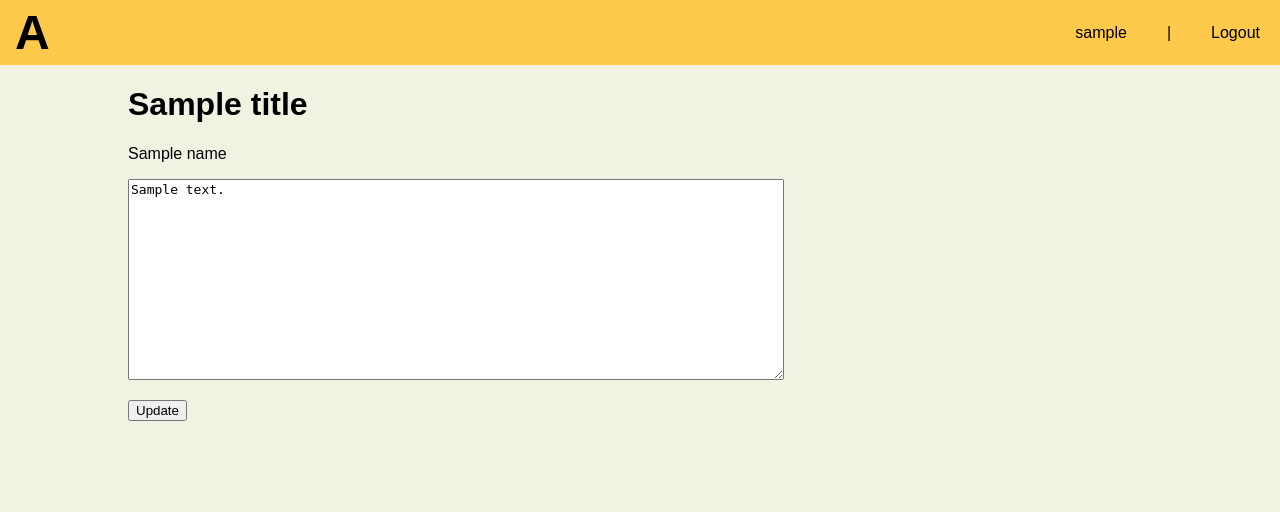
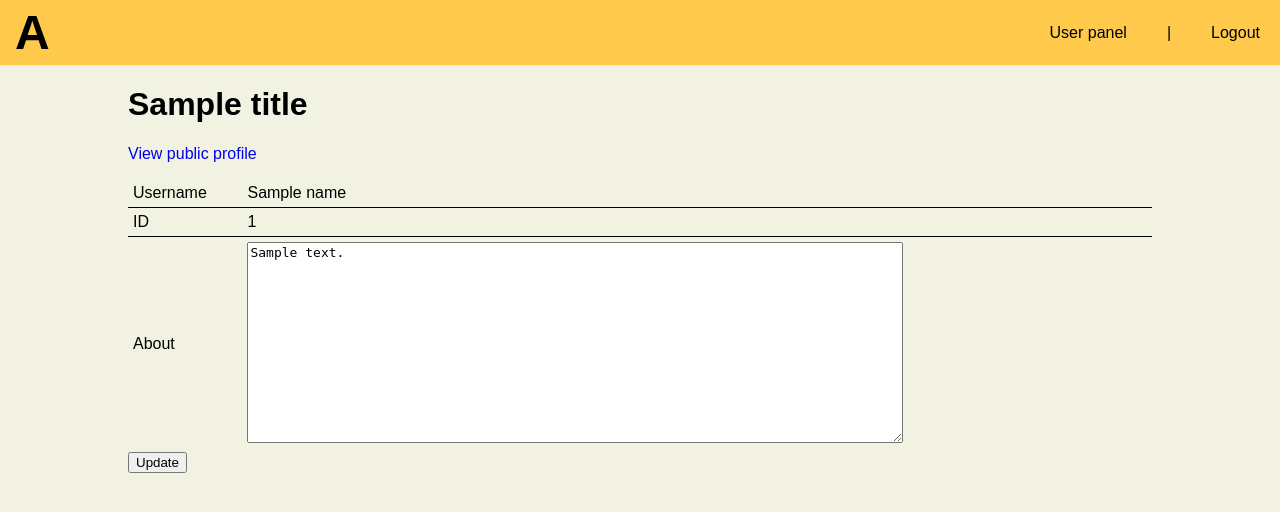
Before and after one commit to Demindiro/agreper, a Flask app: template templates/user_edit.html in a window 1280 px wide. Shown: the top 512 px of the page. Run offline with Flask 2, Linux system fonts and the light colour scheme; the visitor is signed in with stand-in values (Sample User, id 1); the template is opened without the code that fills it: most values are stand-ins (such as "Sample title", 1, 10 or a date in 2020).

Commit message:
Force lowercase username, remove from session

```diff
--- a/main.py
+++ b/main.py
@@ -75,7 +75,6 @@ def login():
             if verify_password(request.form['password'], hash):
                 flash('Logged in', 'success')
                 session['user_id'] = id
-                session['username'] = request.form['username']
                 return redirect(url_for('index'))
         else:
             # Sleep to reduce effectiveness of bruteforce
@@ -98,12 +97,14 @@ def user_edit():
     if request.method == 'POST':
         about = request.form['about'].replace('\r', '')
         db.set_user_private_info(user_id, about)
+        name, = db.get_user_name(user_id)
+        flash('Updated profile', 'success')
     else:
-        about, = db.get_user_private_info(user_id)
+        name, about = db.get_user_private_info(user_id)
 
     return render_template(
         'user_edit.html',
-        name = session.get('username', '???'),
+        name = name,
         title = 'Edit profile',
         about = about
     )
--- a/templates/base.html
+++ b/templates/base.html
@@ -10,7 +10,7 @@
 		<a class=logo href="{{ url_for('index') }}">A</a>
 		<div style="margin:auto"></div>
 		{% if 'user_id' in session %}
-		<a href="{{ url_for('user_edit') }}">{{ session.get('username', '???') }}</a>
+		<a href="{{ url_for('user_edit') }}">User panel</a>
 		<span>|</span>
 		<a href="{{ url_for('logout') }}">Logout</a>
 		{% else %}
--- a/templates/user_edit.html
+++ b/templates/user_edit.html
@@ -1,9 +1,13 @@
 {% extends 'base.html' %}
 
 {% block content %}
+<p><a href="{{ url_for('user_info', user_id = session['user_id']) }}">View public profile</a></p>
 <form method="post">
-	<p>{{ name }}</p>
-	<p><textarea name="about">{{ about }}</textarea></p>
-	<p><input type="submit" value="Update"></p>
+<table>
+<tr><td>Username</td><td>{{ name }}</td></tr>
+<tr><td>ID</td><td>{{ session['user_id'] }}</td></tr>
+<tr><td>About</td><td><textarea name="about">{{ about }}</textarea></td></tr>
 </form>
+</table>
+<input type="submit" value="Update">
 {% endblock %}
```
Also changed, not shown: db/sqlite.py (+12 -3 lines), test/init_db.txt (+2 -2 lines).
